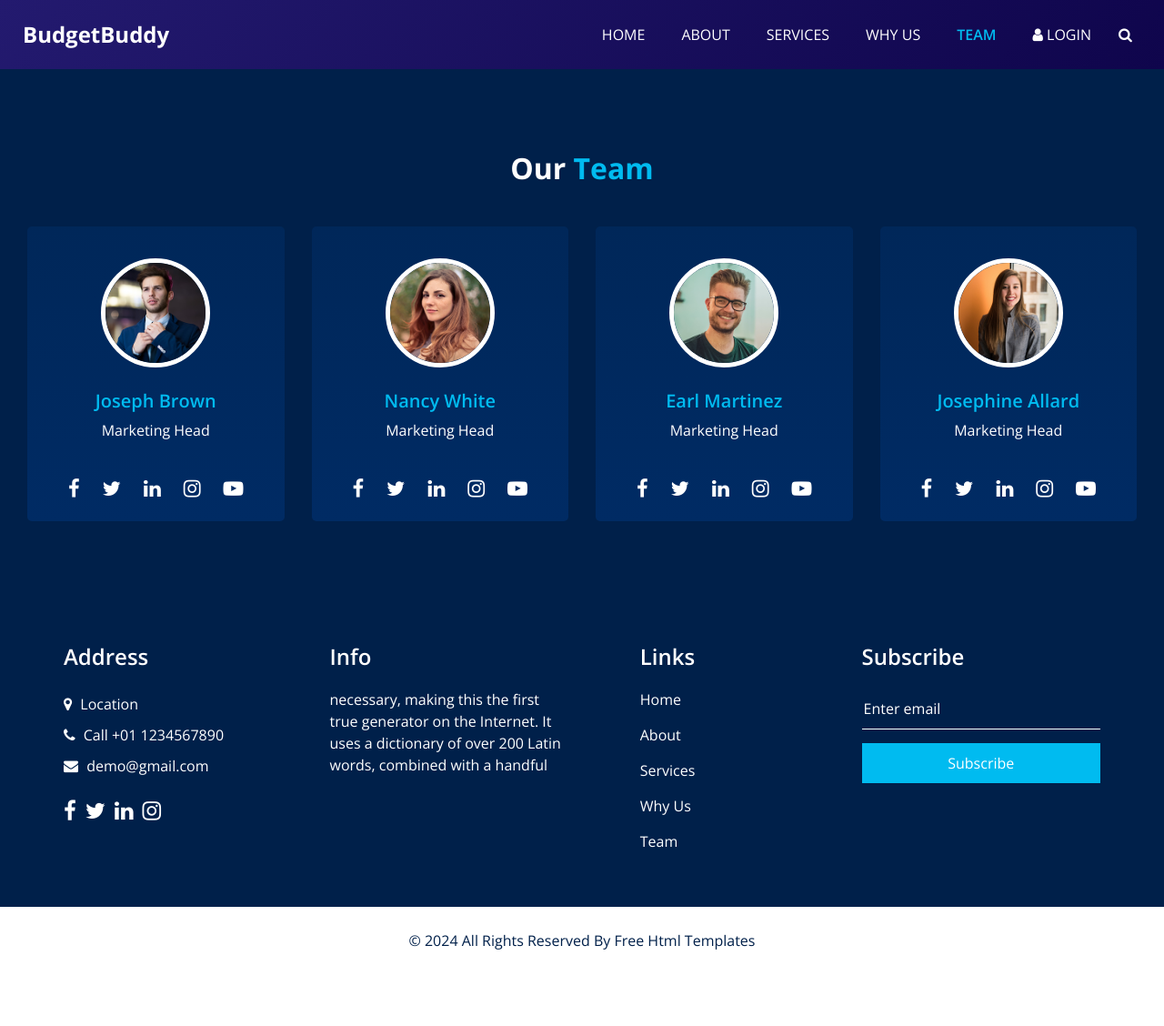
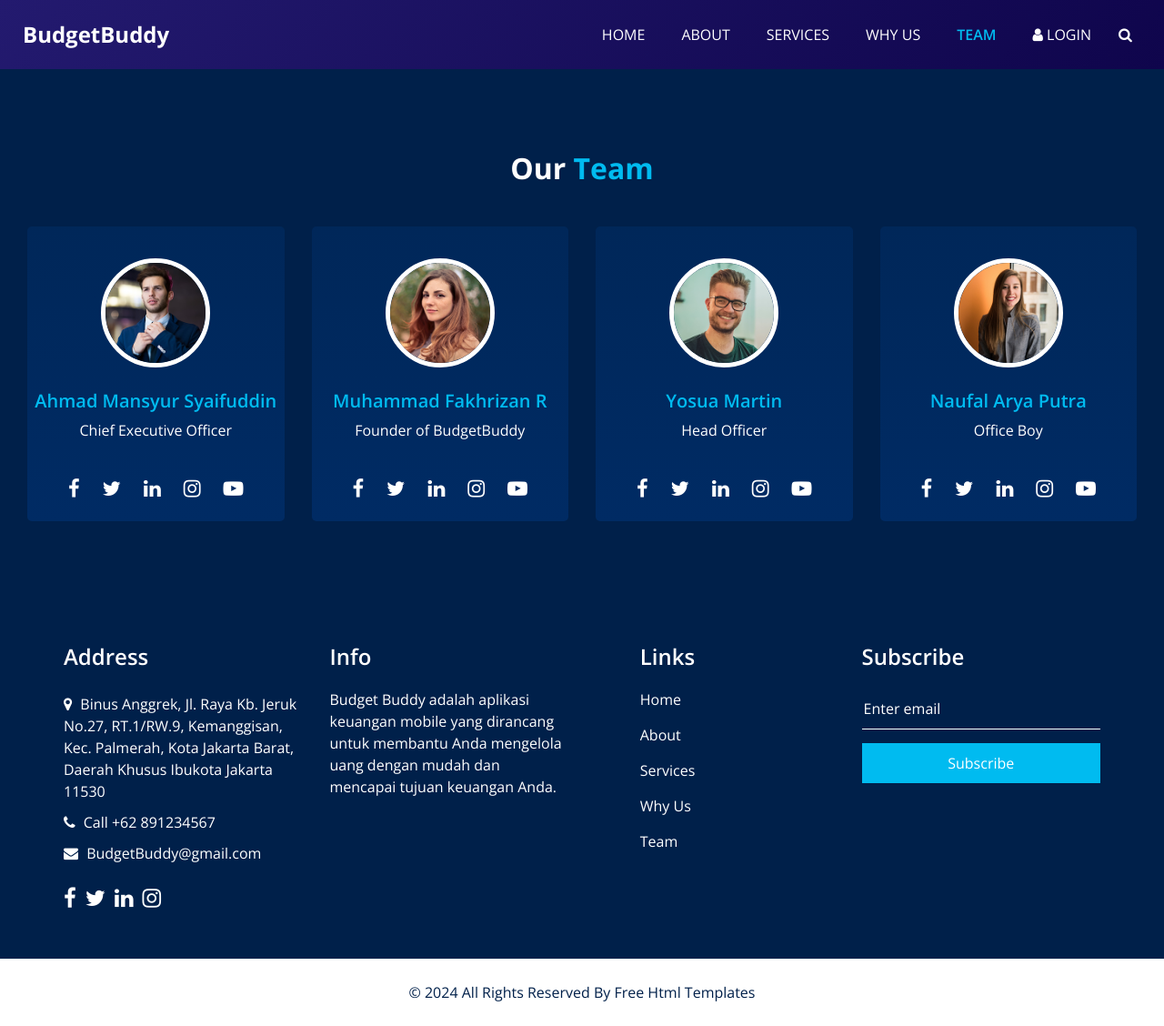
Before and after one commit to Naufalaryaaa/BudgetBuddy-beta, a plain HTML site: page BudgetBuddy/team.html in a window 1280 px wide. Shown: the whole page at 91% size. Before the commit the page ends 1071 px from the top, so only its background shows below. Drawn offline with nearby package versions, Linux system fonts and the light colour scheme; some packages are replaced by stand-ins of ours.

Commit message:
Update team.html

```diff
--- a/BudgetBuddy/team.html
+++ b/BudgetBuddy/team.html
@@ -109,10 +109,10 @@
               </div>
               <div class="detail-box">
                 <h5>
-                  Joseph Brown
+                  Ahmad Mansyur Syaifuddin
                 </h5>
                 <p>
-                  Marketing Head
+                  Chief Executive Officer
                 </p>
               </div>
               <div class="social_box">
@@ -141,10 +141,10 @@
               </div>
               <div class="detail-box">
                 <h5>
-                  Nancy White
+                  Muhammad Fakhrizan R
                 </h5>
                 <p>
-                  Marketing Head
+                  Founder of BudgetBuddy
                 </p>
               </div>
               <div class="social_box">
@@ -173,10 +173,10 @@
               </div>
               <div class="detail-box">
                 <h5>
-                  Earl Martinez
+                  Yosua Martin
                 </h5>
                 <p>
-                  Marketing Head
+                  Head Officer
                 </p>
               </div>
               <div class="social_box">
@@ -205,10 +205,10 @@
               </div>
               <div class="detail-box">
                 <h5>
-                  Josephine Allard
+                  Naufal Arya Putra
                 </h5>
                 <p>
-                  Marketing Head
+                  Office Boy
                 </p>
               </div>
               <div class="social_box">
@@ -250,19 +250,19 @@
               <a href="">
                 <i class="fa fa-map-marker" aria-hidden="true"></i>
                 <span>
-                  Location
+                  Binus Anggrek, Jl. Raya Kb. Jeruk No.27, RT.1/RW.9, Kemanggisan, Kec. Palmerah, Kota Jakarta Barat, Daerah Khusus Ibukota Jakarta 11530
                 </span>
               </a>
               <a href="">
                 <i class="fa fa-phone" aria-hidden="true"></i>
                 <span>
-                  Call +01 1234567890
+                  Call +62 891234567
                 </span>
               </a>
               <a href="">
                 <i class="fa fa-envelope" aria-hidden="true"></i>
                 <span>
-                  demo@gmail.com
+                  BudgetBuddy@gmail.com
                 </span>
               </a>
             </div>
@@ -288,7 +288,7 @@
               Info
             </h4>
             <p>
-              necessary, making this the first true generator on the Internet. It uses a dictionary of over 200 Latin words, combined with a handful
+              Budget Buddy adalah aplikasi keuangan mobile yang dirancang untuk membantu Anda mengelola uang dengan mudah dan mencapai tujuan keuangan Anda.
             </p>
           </div>
         </div>
```
